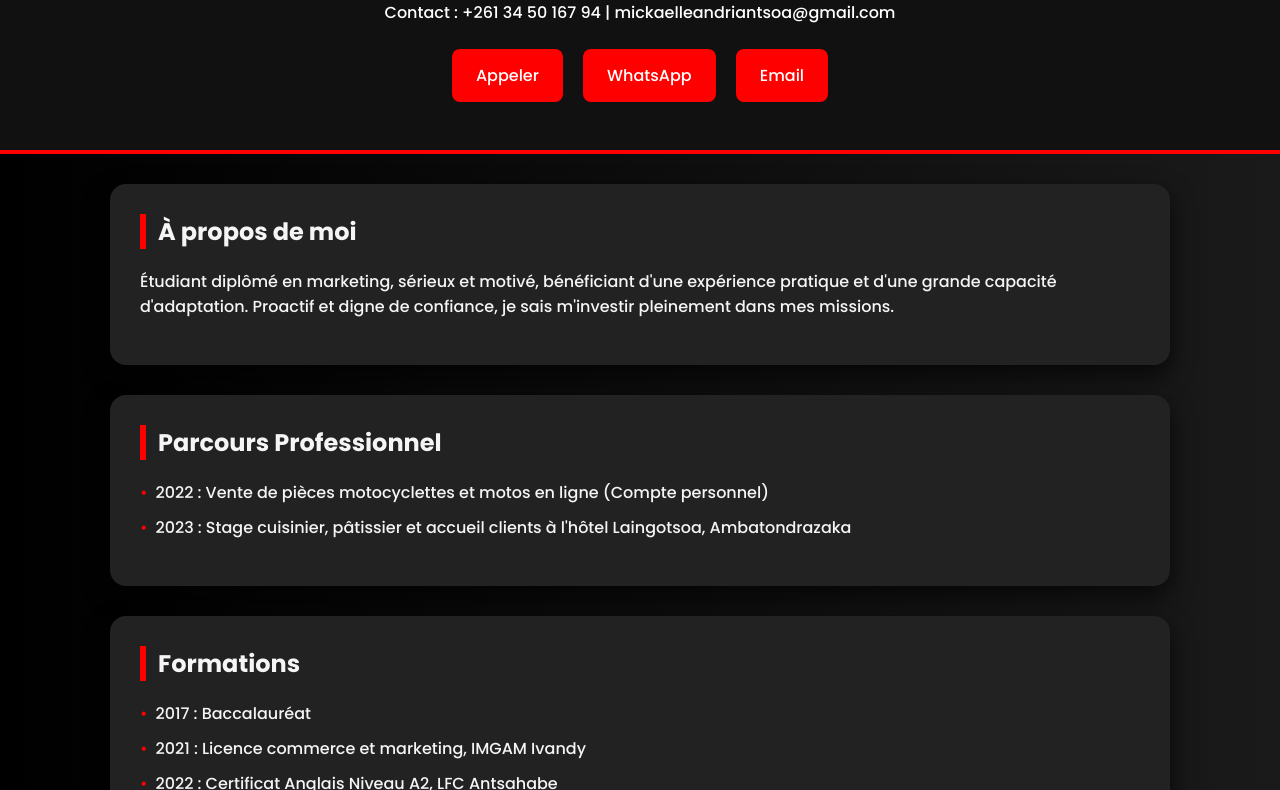
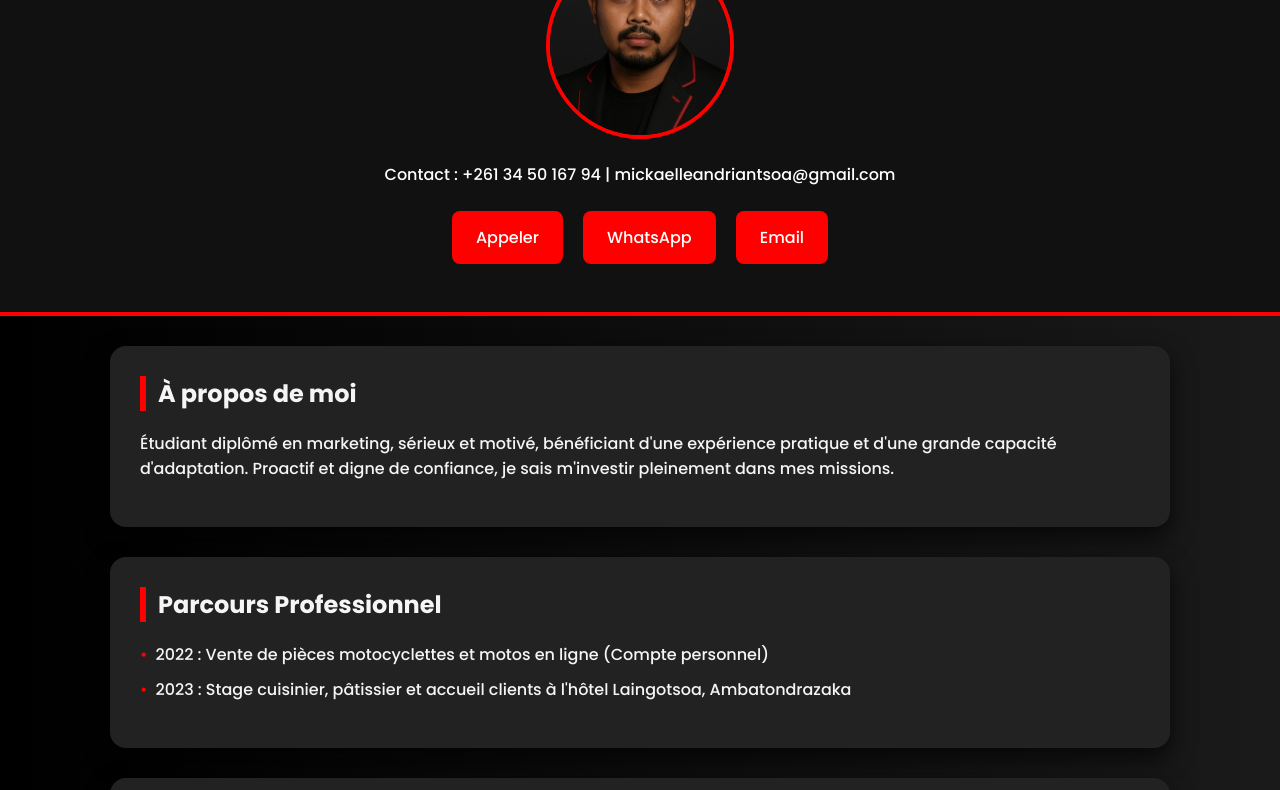
Before and after one commit to joAN-stone/Portfolio-Joel, a plain HTML site: page index.html in a window 1280 px wide. Shown: the part 200-990 px from the top of the page. Drawn offline with Linux system fonts and the light colour scheme.

Commit message:
Update index.html

```diff
--- a/index.html
+++ b/index.html
@@ -80,7 +80,7 @@
 <body>
     <header>
         <h1>Joel Randriamangatsalama</h1>
-        <img src="joel-photo.jpeg" alt="Photo de Joel" class="photo">
+        <img src="joel.jpeg" alt="Photo de Joel" class="photo">
         <p>Contact : +261 34 50 167 94 | mickaelleandriantsoa@gmail.com</p>
         <div class="contact-buttons">
             <a href="tel:+261345016794">Appeler</a>
```
